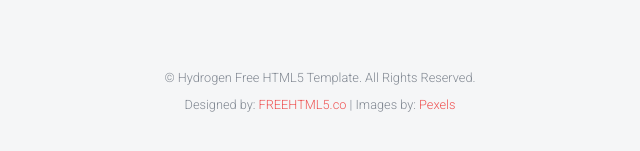
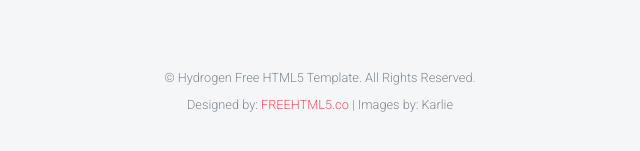
Before and after one commit to karliele/portfolio, a plain HTML site: page index.html in a window 1280 px wide. Shown: the part 1739-1890 px from the top of the page, 320-960 px from the left. Drawn offline with Linux system fonts and the light colour scheme; files whose address does not match are found by name.

Commit message:
adjust footer

```diff
--- a/index.html
+++ b/index.html
@@ -180,7 +180,7 @@
 		<div class="container">
 			<div class="row row-padded">
 				<div class="col-md-12 text-center">
-					<p><small>&copy; Hydrogen Free HTML5 Template. All Rights Reserved. <br>Designed by: <a href="http://freehtml5.co/" target="_blank">FREEHTML5.co</a> | Images by: <a href="http://pexels.com" target="_blank">Pexels</a> </small></p>
+					<p><small>&copy; Hydrogen Free HTML5 Template. All Rights Reserved. <br>Designed by: <a href="http://freehtml5.co/" target="_blank">FREEHTML5.co</a> | Images by: Karlie </a> </small></p>
 				</div>
 			</div>
 		</div>
```
Also changed, not shown: about.html (+1 -1 lines).
